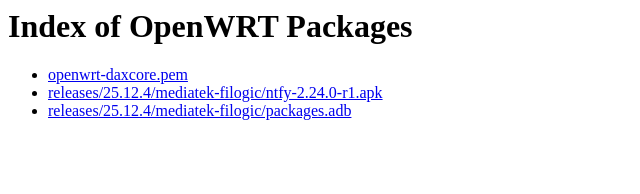
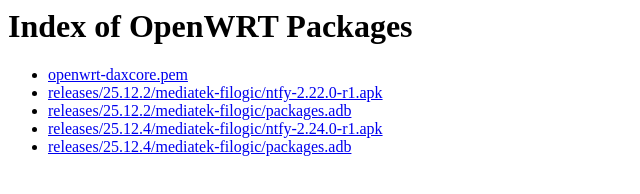
Before and after one commit to daxcore/ntfy-openwrt, a plain HTML site: page index.html in a window 1280 px wide. Shown: the whole page, without its empty margins (0-640 px from the left). Drawn offline with Linux system fonts and the light colour scheme.

Commit message:
Add new download links for Mediatek Filogic packages

```diff
--- a/index.html
+++ b/index.html
@@ -1,6 +1,8 @@
 <html><head><title>OpenWRT Feed</title></head><body>
 <h1>Index of OpenWRT Packages</h1><ul>
 <li><a href="openwrt-daxcore.pem">openwrt-daxcore.pem</a></li>
+<li><a href="releases/25.12.2/mediatek-filogic/ntfy-2.22.0-r1.apk">releases/25.12.2/mediatek-filogic/ntfy-2.22.0-r1.apk</a></li>
+<li><a href="releases/25.12.2/mediatek-filogic/packages.adb">releases/25.12.2/mediatek-filogic/packages.adb</a></li>
 <li><a href="releases/25.12.4/mediatek-filogic/ntfy-2.24.0-r1.apk">releases/25.12.4/mediatek-filogic/ntfy-2.24.0-r1.apk</a></li>
 <li><a href="releases/25.12.4/mediatek-filogic/packages.adb">releases/25.12.4/mediatek-filogic/packages.adb</a></li>
 </ul></body></html>
```
